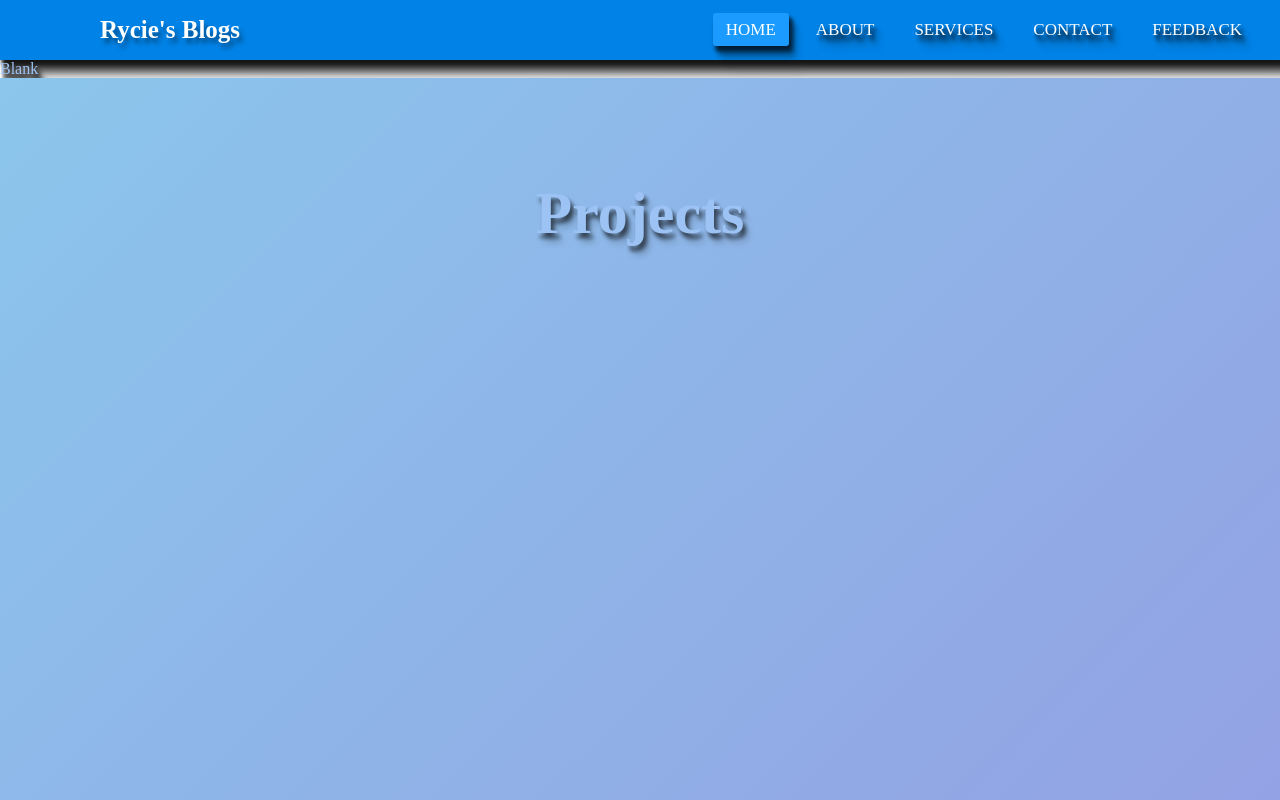
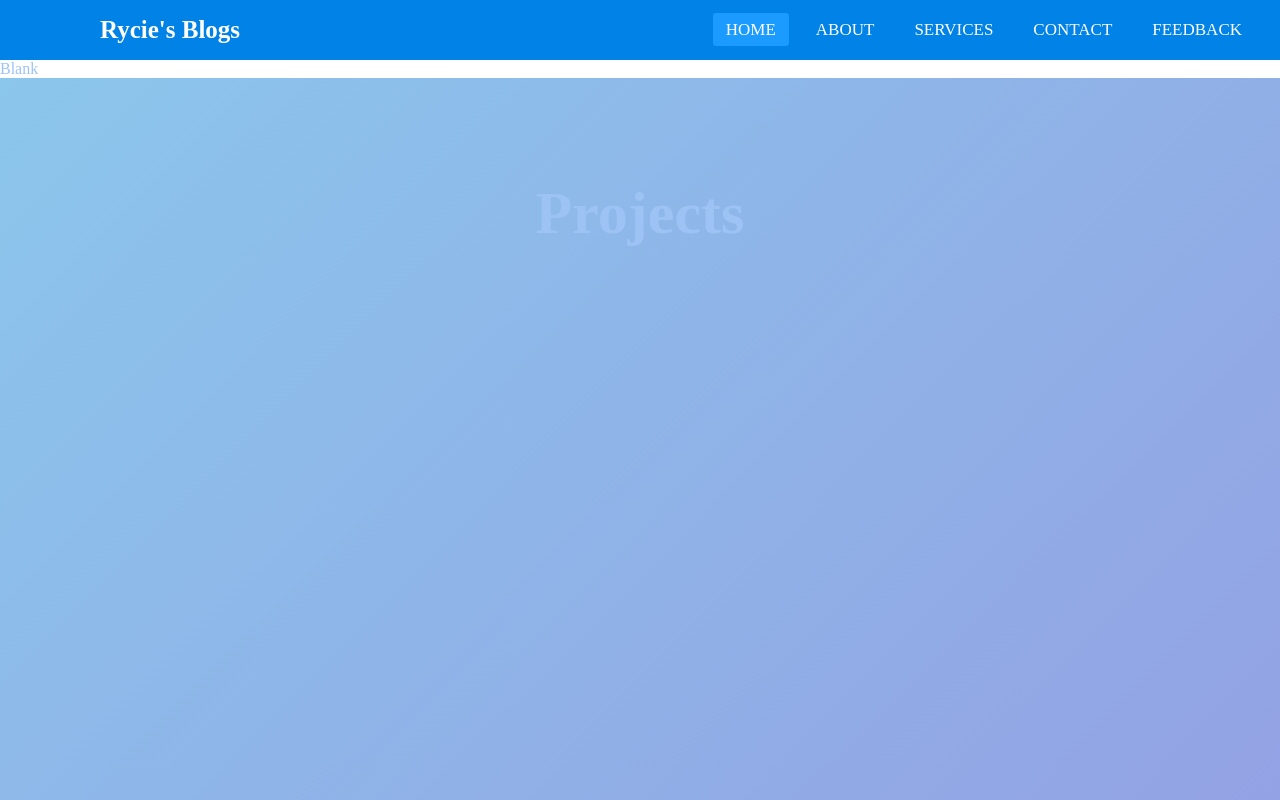
Before and after one commit to RycieOwO/RycieOwO.github.io, a plain HTML site: page index.html in a window 1280 px wide. Shown: the top 800 px of the page. Drawn offline with Linux system fonts and the light colour scheme.

Commit message:
Update style.css

```diff
--- a/style.css
+++ b/style.css
@@ -1,12 +1,14 @@
 html, label.logo, nav, *, shape, #check, .checkbtn, padding, nav ul {
     cursor: url('hand-solid.svg'), auto;
     color: #9dc3f5;
-    filter: drop-shadow(3px 5px 2px rgb(0 0 0 / 0.4));
 }
 
 nav ul, a {
     cursor: url('hand-pointer-solid.svg'), auto;
-    filter: drop-shadow(3px 5px 2px rgb(0 0 0 / 0.4));
+}
+
+cursor {
+    filter: drop-shadow(3px 5px 2px rgb(0 0 0 / 0.2));
 }
 
 * {
@@ -135,7 +137,7 @@ a.active,a:hover {
     font-size: 30px;
     z-index: 3;
     padding: 30px 30px 0 30px;
-    text-shadow: 5px 10px 15px 0px rgba(0,0,0,0.5);
+    text-shadow: 5px 10px 15px 0px rgba(0,0,0,0.2);
 }
 
 .shape {
```
